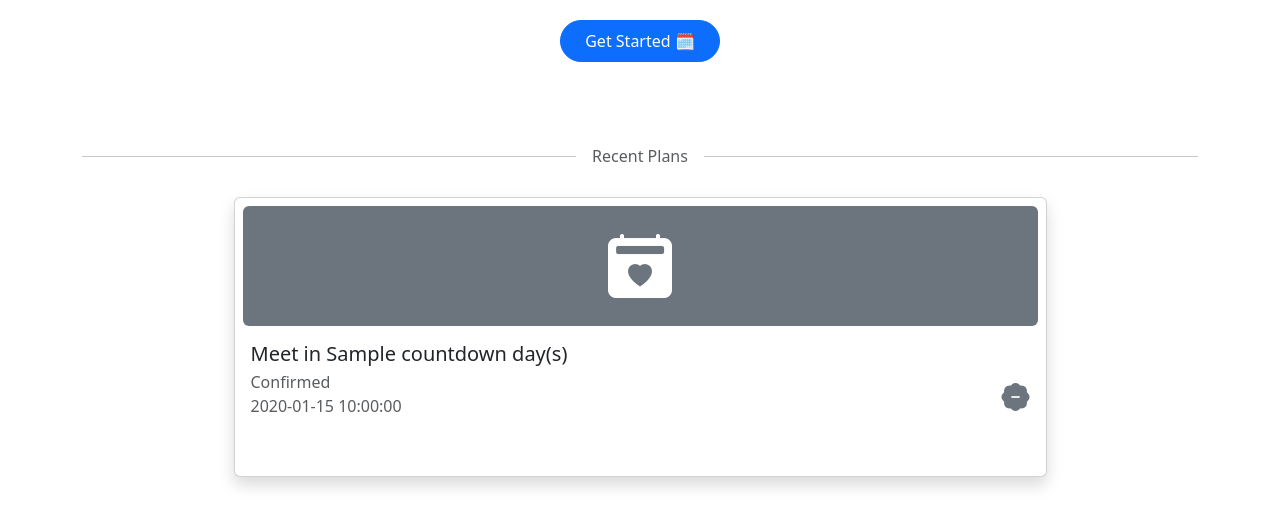
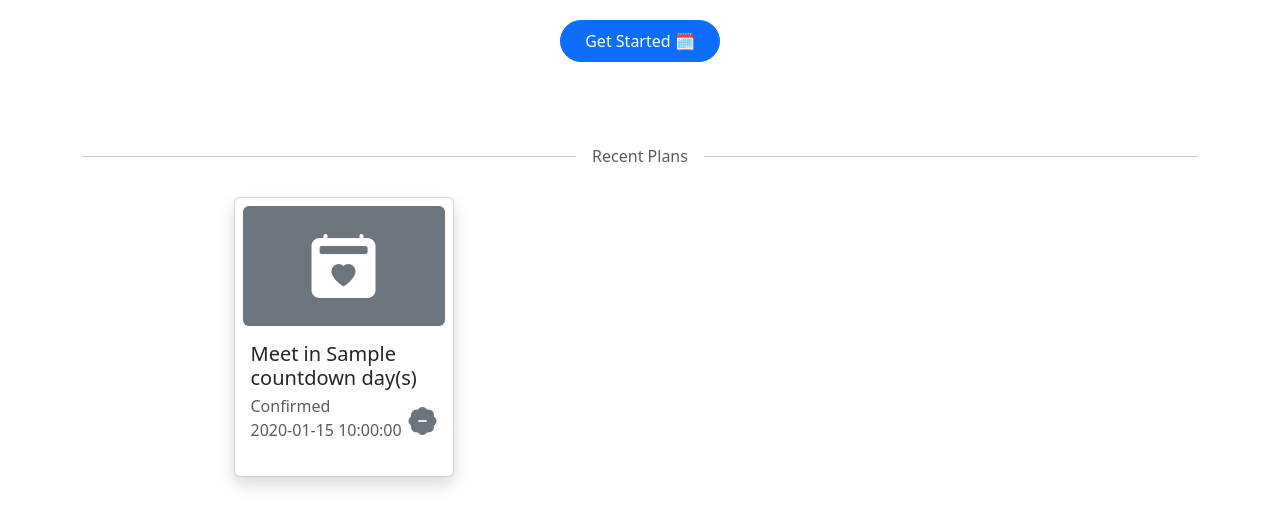
Before and after one commit to Psst02/project-planit, a Flask app: template project/templates/dashboard.html in a window 1280 px wide. Shown: the part 296-821 px from the top of the page. Run offline with Flask 3, Linux system fonts and the light colour scheme; the template is opened without the code that fills it: most values are stand-ins (such as "Sample title", 1, 10 or a date in 2020).

Commit message:
Update dashboard.html

```diff
--- a/project/templates/dashboard.html
+++ b/project/templates/dashboard.html
@@ -28,7 +28,7 @@
                     <div class="col">
                         <!-- Adapted from: Bootstrap documentation -->
                         <!-- URL: https://getbootstrap.com/docs/4.4/utilities/stretched-link/ -->
-                        <div class="card h-100 shadow" style="min-width: 220px; min-height: 280px;">
+                        <div class="card h-100 shadow" style="width: 220px; min-height: 280px;">
                             <!-- Calendar icon with grey bg-->
                             <div class="d-flex align-items-center justify-content-center bg-secondary c-height-div rounded m-2 mb-0">
                                 {% if plan.status == 'Ongoing' %}
```
